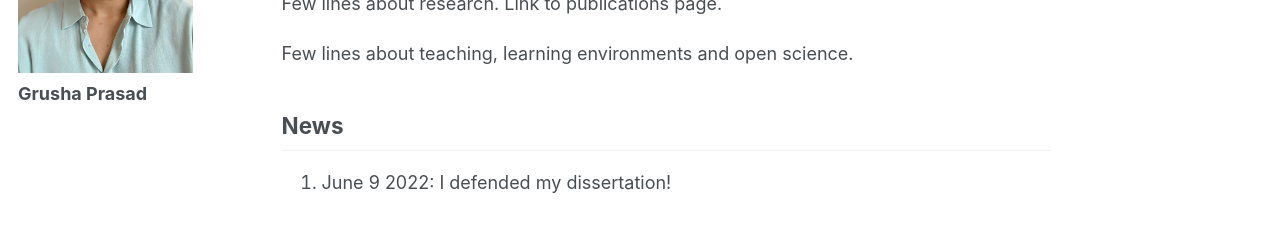
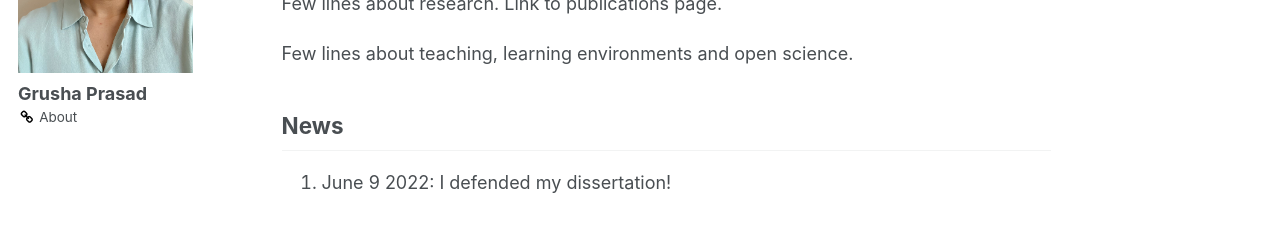
Before and after one commit to grushaprasad/grushaprasad.github.io, a Jekyll site: the page built from _pages/about.md, in a window 1280 px wide. Shown: the part 278-510 px from the top of the page. Built offline with Jekyll 4.4.1, drawn with Linux system fonts in a browser that asks for light colours.

Commit message:
testing links for sidebar

```diff
--- a/_config.yml
+++ b/_config.yml
@@ -81,6 +81,7 @@ author:
   name             : "Grusha Prasad"
   avatar           : "IMG_1696.jpeg"
   bio              :
+  about            : "https://grushaprasad.github.io"
   location         : #"Krieger Hall 239"
   employer         :
   googlescholar    :
--- a/_includes/author-profile.html
+++ b/_includes/author-profile.html
@@ -22,6 +22,9 @@
   <div class="author__urls-wrapper">
     <button class="btn btn--inverse">Follow</button>
     <ul class="author__urls social-icons">
+      {% if author.about %}
+        <li><a href="{{ author.about }}" target = "_blank"><i class="fa fa-fw fa-chain" aria-hidden="true"></i> About </a></li>
+      {% endif %}
       {% if author.location %}
         <li><i class="fa fa-fw fa-map-marker" aria-hidden="true"></i> {{ author.location }}</li>
       {% endif %}
```
